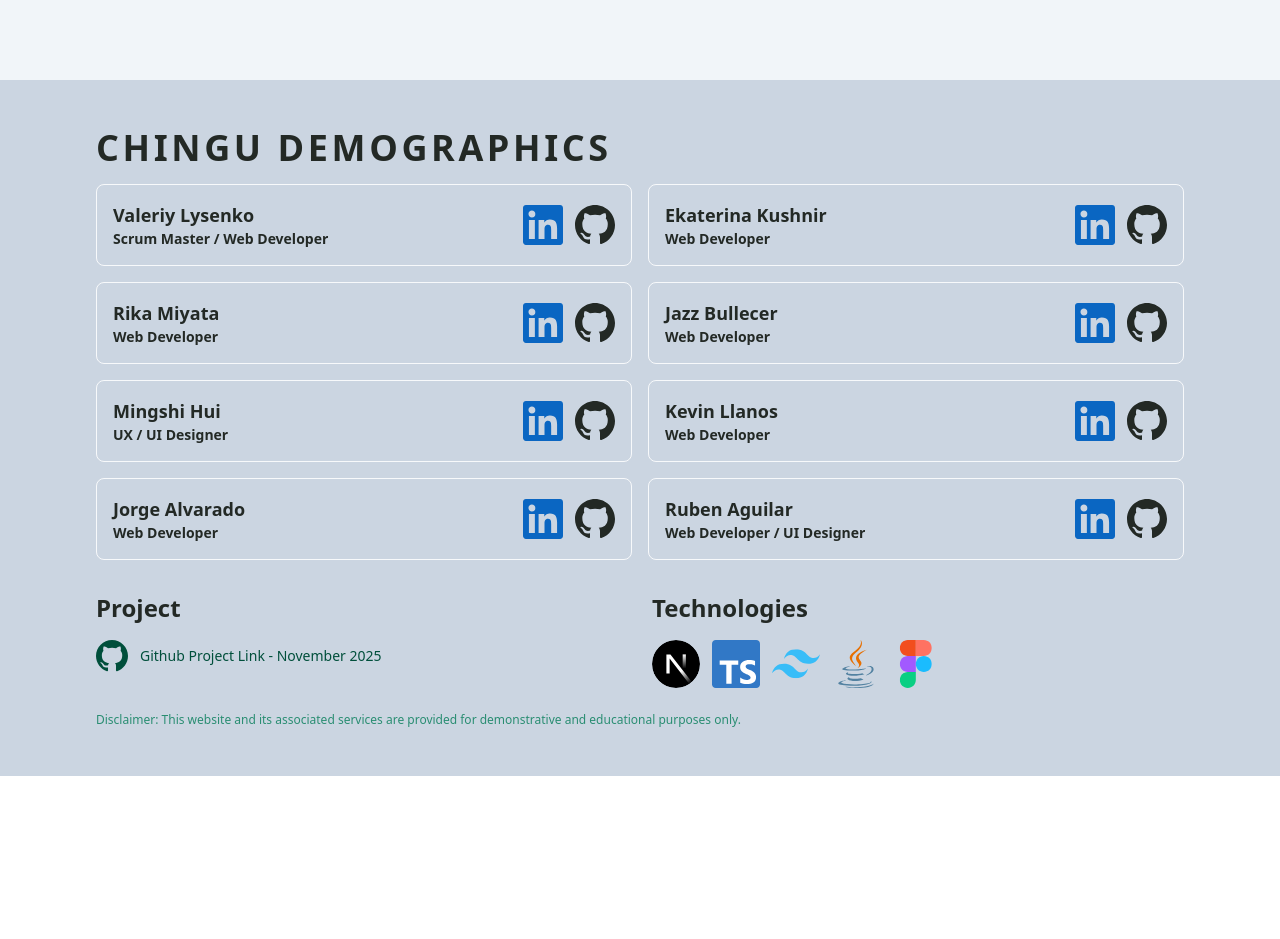
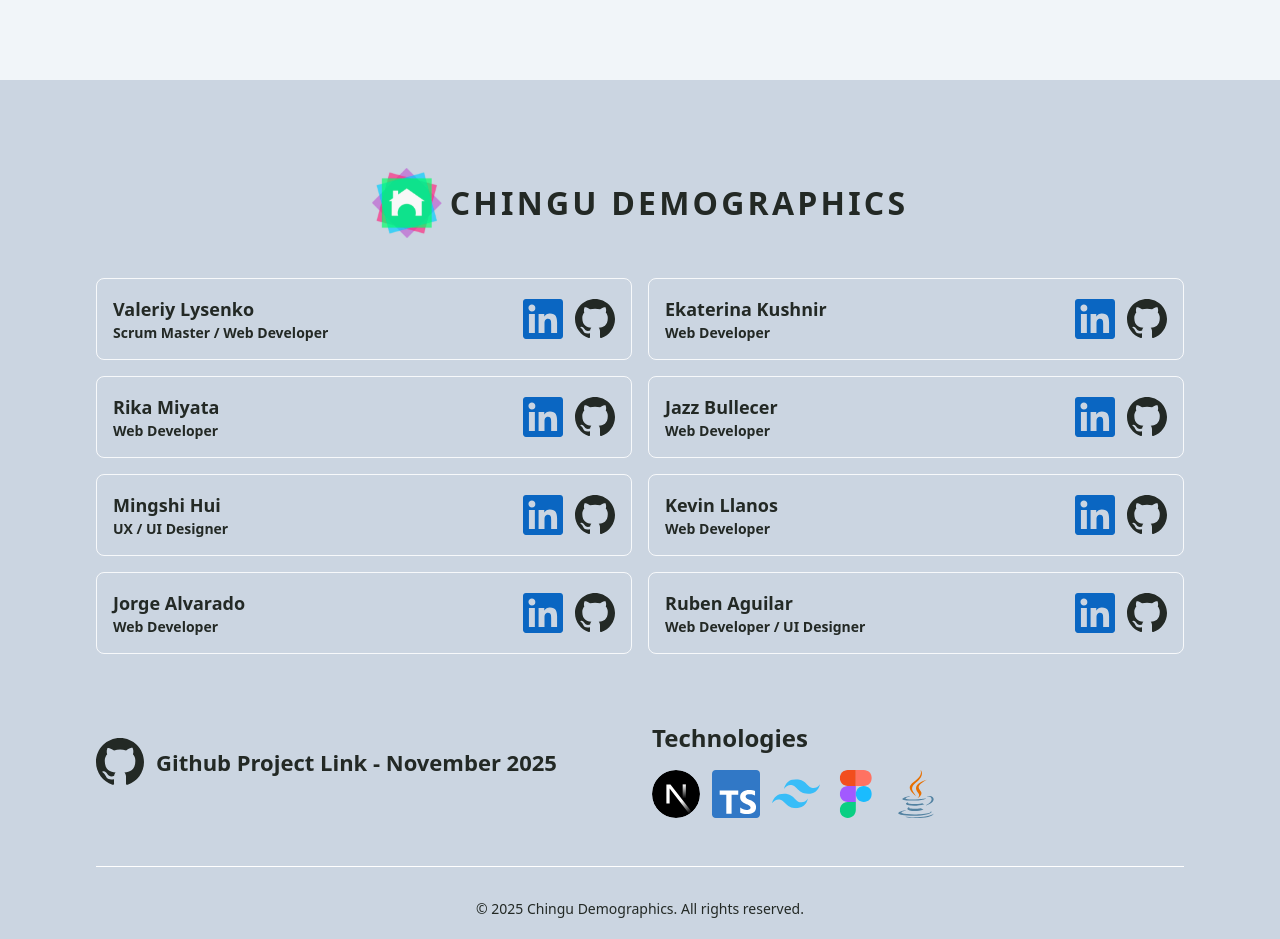
Before and after one commit to chingu-voyages/V58-tier3-team-39, a Next.js app in the folder next-app/: page / in a window 1280 px wide. Shown: the part 720-1659 px from the top of the page. Before the commit the page ends 1496 px from the top, so only its background shows below. Built offline with nearby package versions, Linux system fonts and the light colour scheme; no server answers.

Commit message:
update project link, technologies, responsiveness

```diff
--- a/next-app/components/Footer.tsx
+++ b/next-app/components/Footer.tsx
@@ -5,20 +5,25 @@ import { Nextjs } from './icons/NextJs';
 import { TailwindCSS } from './icons/Tailwind';
 import { TypeScript } from './icons/TypeScript';
 import { Figma } from './icons/Figma';
+import Chingu from './icons/Chingu';
 
 const Footer = () => {
   return (
-    <footer className="w-full bg-[#CBD5E1] text-[#232925] py-12">
+    <footer className="w-full bg-[#CBD5E1] text-[#232925] pt-22 pb-5">
       <div className="max-w-6xl mx-auto px-4 sm:px-6 lg:px-8">
         <div className="grid grid-cols-1 gap-8">
           {/* Team: full-width section */}
           <section aria-labelledby="team-heading">
-            <h2 id="team-heading" className="text-4xl font-semibold mb-4 tracking-widest">
-              CHINGU DEMOGRAPHICS
-            </h2>
+            <div className='flex justify-center items-center gap-2 mb-10'>
+              <Chingu width={70} height={70} />
+              <h2 id="team-heading" className="text-2xl md:text-[2rem] font-semibold tracking-widest">
+                CHINGU DEMOGRAPHICS
+              </h2>
+            </div>
+
             <ul className="grid grid-cols-1 sm:grid-cols-2 gap-4">
               {/* Each item is a card-like row; icons will be added later */}
-              <li className="flex items-center justify-between p-4 rounded-lg border border-white/85 hover:bg-[#4D77FF]/20 hover:border-[#4D77FF]">
+              <li className="flex items-center justify-between p-4 rounded-lg border border-white/85 hover:bg-[#4D77FF]/15 hover:border-[#4D77FF]">
                 <div>
                   <p className="text-lg font-bold">Valeriy Lysenko</p>
                   <p className="text-sm font-bold">
@@ -55,7 +60,7 @@ const Footer = () => {
                   </span> */}
                 </div>
               </li>
-              <li className="flex items-center justify-between p-4 rounded-lg border border-white/85 hover:bg-[#4D77FF]/20 hover:border-[#4D77FF]">
+              <li className="flex items-center justify-between p-4 rounded-lg border border-white/85 hover:bg-[#4D77FF]/15 hover:border-[#4D77FF]">
                 <div>
                   <p className="text-lg font-bold">Ekaterina Kushnir</p>
                   <p className="text-sm font-bold">Web Developer</p>
@@ -77,7 +82,7 @@ const Footer = () => {
                   </a>
                 </div>
               </li>
-              <li className="flex items-center justify-between p-4 rounded-lg border border-white/85 hover:bg-[#4D77FF]/20 hover:border-[#4D77FF]">
+              <li className="flex items-center justify-between p-4 rounded-lg border border-white/85 hover:bg-[#4D77FF]/15 hover:border-[#4D77FF]">
                 <div>
                   <p className="text-lg font-bold">Rika Miyata</p>
                   <p className="text-sm font-bold">Web Developer</p>
@@ -99,7 +104,7 @@ const Footer = () => {
                   </a>
                 </div>
               </li>
-              <li className="flex items-center justify-between p-4 rounded-lg border border-white/85 hover:bg-[#4D77FF]/20 hover:border-[#4D77FF]">
+              <li className="flex items-center justify-between p-4 rounded-lg border border-white/85 hover:bg-[#4D77FF]/15 hover:border-[#4D77FF]">
                 <div>
                   <p className="text-lg font-bold">Jazz Bullecer</p>
                   <p className="text-sm font-bold">Web Developer</p>
@@ -121,7 +126,7 @@ const Footer = () => {
                   </a>
                 </div>
               </li>
-              <li className="flex items-center justify-between p-4 rounded-lg border border-white/85 hover:bg-[#4D77FF]/20 hover:border-[#4D77FF]">
+              <li className="flex items-center justify-between p-4 rounded-lg border border-white/85 hover:bg-[#4D77FF]/15 hover:border-[#4D77FF]">
                 <div>
                   <p className="text-lg font-bold">Mingshi Hui</p>
                   <p className="text-sm font-bold">UX / UI Designer</p>
@@ -143,7 +148,7 @@ const Footer = () => {
                   </a>
                 </div>
               </li>
-              <li className="flex items-center justify-between p-4 rounded-lg border border-white/85 hover:bg-[#4D77FF]/20 hover:border-[#4D77FF]">
+              <li className="flex items-center justify-between p-4 rounded-lg border border-white/85 hover:bg-[#4D77FF]/15 hover:border-[#4D77FF]">
                 <div>
                   <p className="text-lg font-bold">Kevin Llanos</p>
                   <p className="text-sm font-bold">Web Developer</p>
@@ -165,7 +170,7 @@ const Footer = () => {
                   </a>
                 </div>
               </li>
-              <li className="flex items-center justify-between p-4 rounded-lg border border-white/85 hover:bg-[#4D77FF]/20 hover:border-[#4D77FF]">
+              <li className="flex items-center justify-between p-4 rounded-lg border border-white/85 hover:bg-[#4D77FF]/15 hover:border-[#4D77FF]">
                 <div>
                   <p className="text-lg font-bold">Jorge Alvarado</p>
                   <p className="text-sm font-bold">Web Developer</p>
@@ -187,7 +192,7 @@ const Footer = () => {
                   </a>
                 </div>
               </li>
-              <li className="flex items-center justify-between p-4 rounded-lg border border-white/85 hover:bg-[#4D77FF]/20 hover:border-[#4D77FF]">
+              <li className="flex items-center justify-between p-4 rounded-lg border border-white/85 hover:bg-[#4D77FF]/15 hover:border-[#4D77FF]">
                 <div>
                   <p className="text-lg font-bold">Ruben Aguilar</p>
                   <p className="text-sm font-bold">Web Developer / UI Designer</p>
@@ -216,31 +221,25 @@ const Footer = () => {
           {/* Project + Technologies beneath team */}
           <section>
             {/* Layout: column on mobile, row on md+; each column has its own heading so headings align */}
-            <div className="flex flex-col md:flex-row md:items-start md:justify-between gap-6">
+            <div className="flex flex-col md:flex-row items-center justify-center mt-5 gap-6">
               <div className="md:basis-1/2">
-                <h3
-                  id="project-heading"
-                  className="text-2xl font-semibold mb-4"
-                >
-                  Project
-                </h3>
                 <div className="flex items-center gap-4 mb-0">
                   <a
                     href="https://github.com/chingu-voyages/V58-tier3-team-39"
-                    className="flex items-center gap-3 text-emerald-900 hover:underline"
+                    className="flex items-center gap-3 hover:scale-105 transition-transform duration-300"
                     target="_blank"
                     rel="noopener noreferrer"
                   >
-                    <GitHub className="w-8 h-8" />
-                    <span className="text-sm">
+                    <GitHub className="w-12 h-12" />
+                    <span className="text-[1.375rem] font-bold">
                       Github Project Link - November 2025
                     </span>
                   </a>
                 </div>
               </div>
 
-              <div className="md:basis-1/2">
-                <h3 className="text-2xl font-semibold mb-4">Technologies</h3>
+              <div className="md:basis-1/2 md:text-start text-center">
+                <h3 className="text-2xl font-semibold mb-4 mt-4">Technologies</h3>
                 <ul className="flex flex-wrap items-center gap-3">
                   {/* placeholders for tech icons */}
                   <li>
@@ -253,19 +252,21 @@ const Footer = () => {
                     <TailwindCSS className="w-12 h-12" />
                   </li>
                   <li>
-                    <Java className="w-12 h-12" />
+                    <Figma className="w-12 h-12" />
                   </li>
                   <li>
-                    <Figma className="w-12 h-12" />
+                    <Java className="w-12 h-12" />
                   </li>
                 </ul>
               </div>
             </div>
 
-            <p className="mt-6 text-xs text-emerald-700/80">
-              Disclaimer: This website and its associated services are provided
-              for demonstrative and educational purposes only.
-            </p>
+            <div className='mt-12 text-center'>
+              <p className="text-sm font-regular border-t border-white pt-8">
+                &copy; {new Date().getFullYear()} Chingu Demographics. All rights reserved.
+              </p>
+            </div>
+
           </section>
         </div>
       </div>
--- a/next-app/components/icons/Chingu.tsx
+++ b/next-app/components/icons/Chingu.tsx
@@ -1,10 +1,11 @@
-const Chingu = () => {
+const Chingu: React.FC<React.SVGProps<SVGSVGElement>> = (props) => {
   return (
     <svg
       width="98"
       height="98"
       viewBox="0 0 98 98"
       fill="none"
+      {...props}
       xmlns="http://www.w3.org/2000/svg"
       xmlnsXlink="http://www.w3.org/1999/xlink"
     >
```
